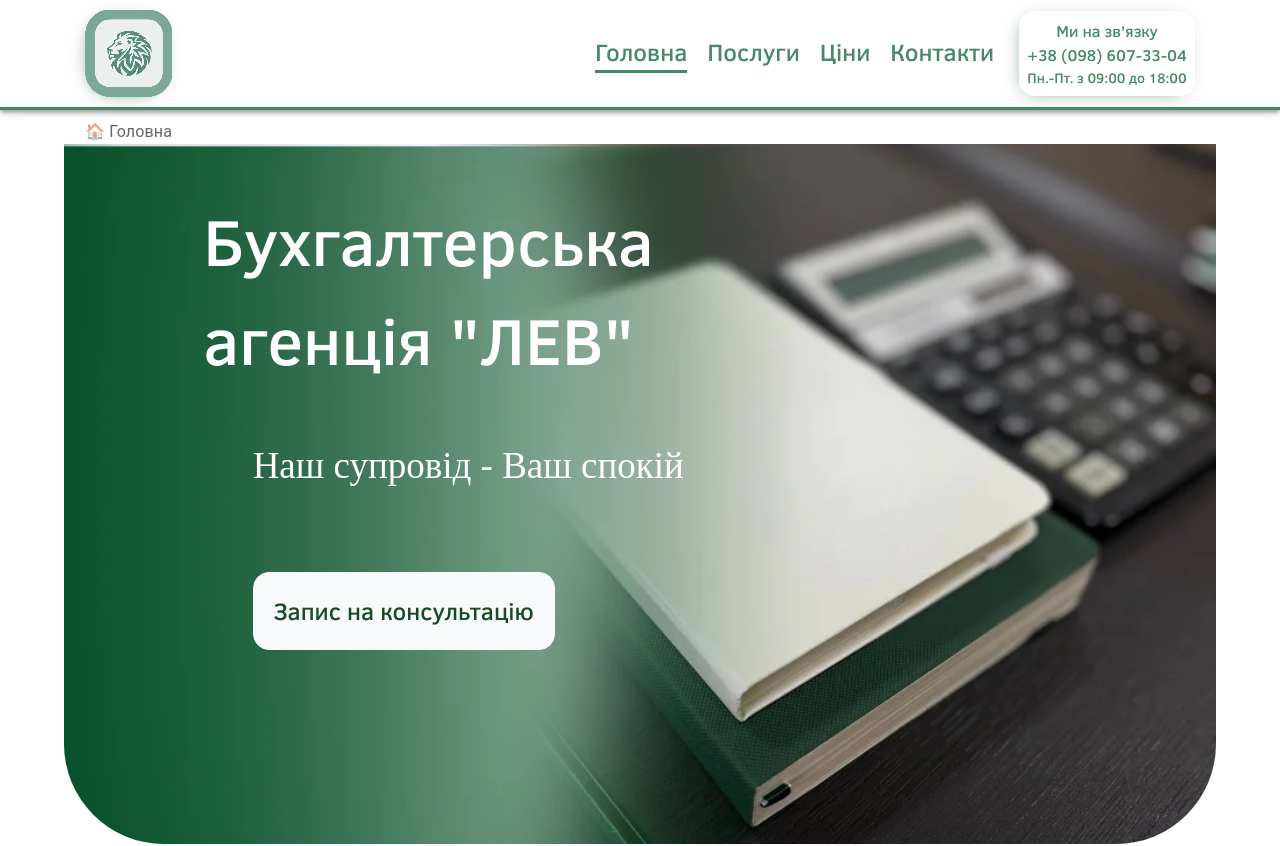
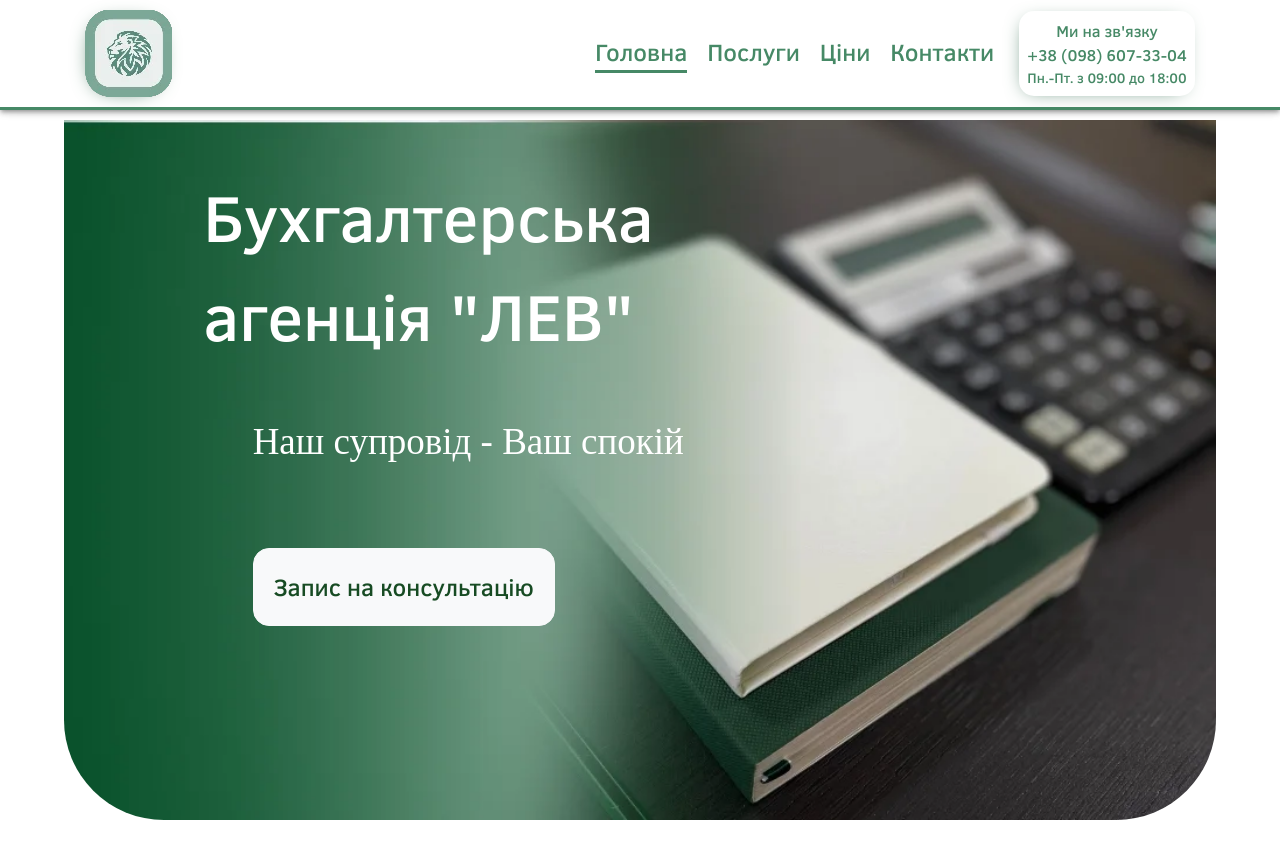
Before and after one commit to OlgaStam/my-react-app, a React (Create React App) app: page / in a window 1280 px wide. Shown: the top 846 px of the page. Built offline with nearby package versions, Linux system fonts and the light colour scheme.

Commit message:
главная страница без хлебных крошек

```diff
--- a/src/Components/Breadcrumbs/Breadcrumbs.tsx
+++ b/src/Components/Breadcrumbs/Breadcrumbs.tsx
@@ -6,16 +6,26 @@ const AppBreadcrumbs: React.FC = () => {
     const location = useLocation()
     const pathnames = location.pathname.split('/').filter((x) => x)
 
+    const isHomePage = location.pathname === '/'
+
     return (
-        <Breadcrumbs aria-label="breadcrumb" className="container">
+        <div>
+            {!isHomePage && (
+                <Breadcrumbs
+                    aria-label="breadcrumb"
+                    className="breadcrumb container"
+                >
                     <Link
                         component={RouterLink}
                         to="/"
                         color="inherit"
-                style={{ textDecoration: 'none' }} // Убираем подчеркивание
+                        style={{ textDecoration: 'none' }}
                     >
-                {/* Использование Unicode символа домика */}
-                <span style={{ marginRight: 4 }}>🏠</span>
+                        <i
+                            className="fas fa-home"
+                            style={{ marginRight: 4 }}
+                        ></i>{' '}
+                        {/* Иконка домика */}
                         Головна
                     </Link>
                     {pathnames.map((name, index) => {
@@ -32,12 +42,15 @@ const AppBreadcrumbs: React.FC = () => {
                                 component={RouterLink}
                                 to={routeTo}
                                 color="inherit"
+                                style={{ textDecoration: 'none' }}
                             >
                                 {name.charAt(0).toUpperCase() + name.slice(1)}
                             </Link>
                         )
                     })}
                 </Breadcrumbs>
+            )}
+        </div>
     )
 }
 
```
Lines whose indentation alone changed are shown as unchanged.
